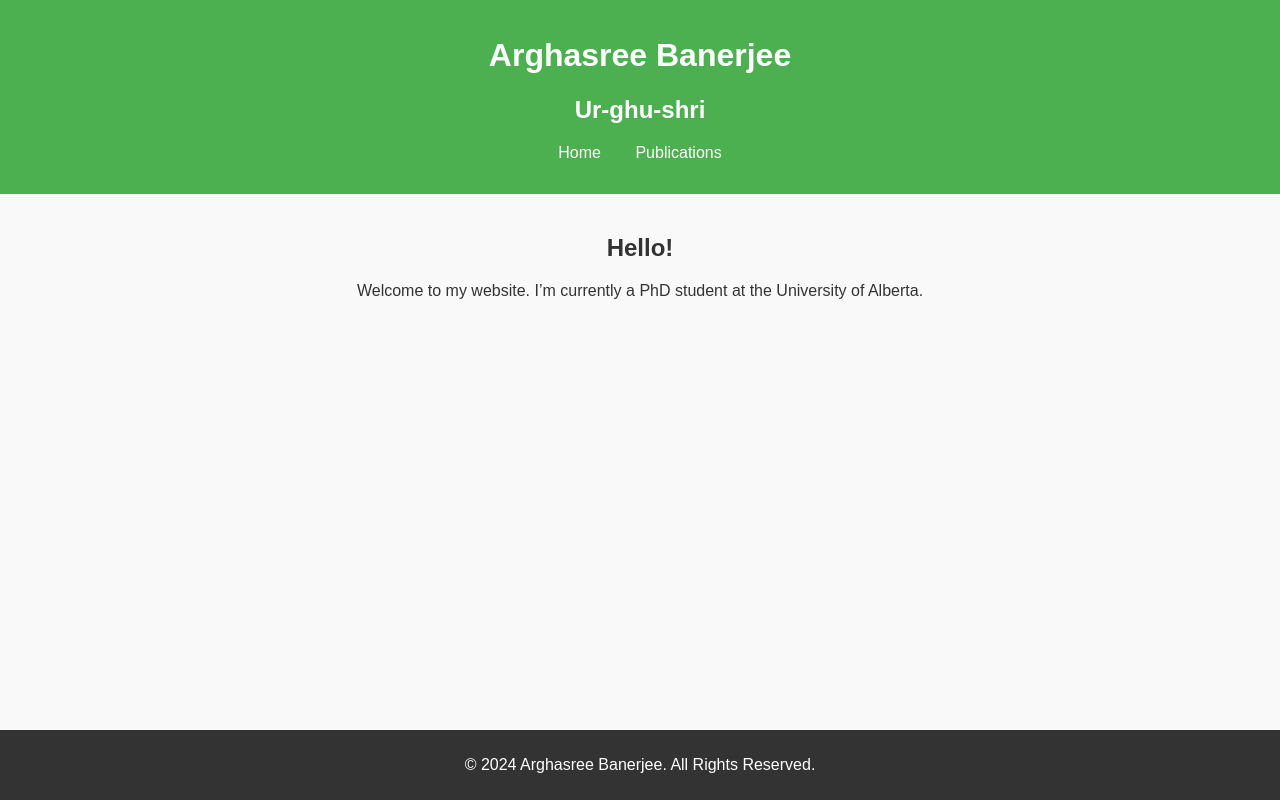
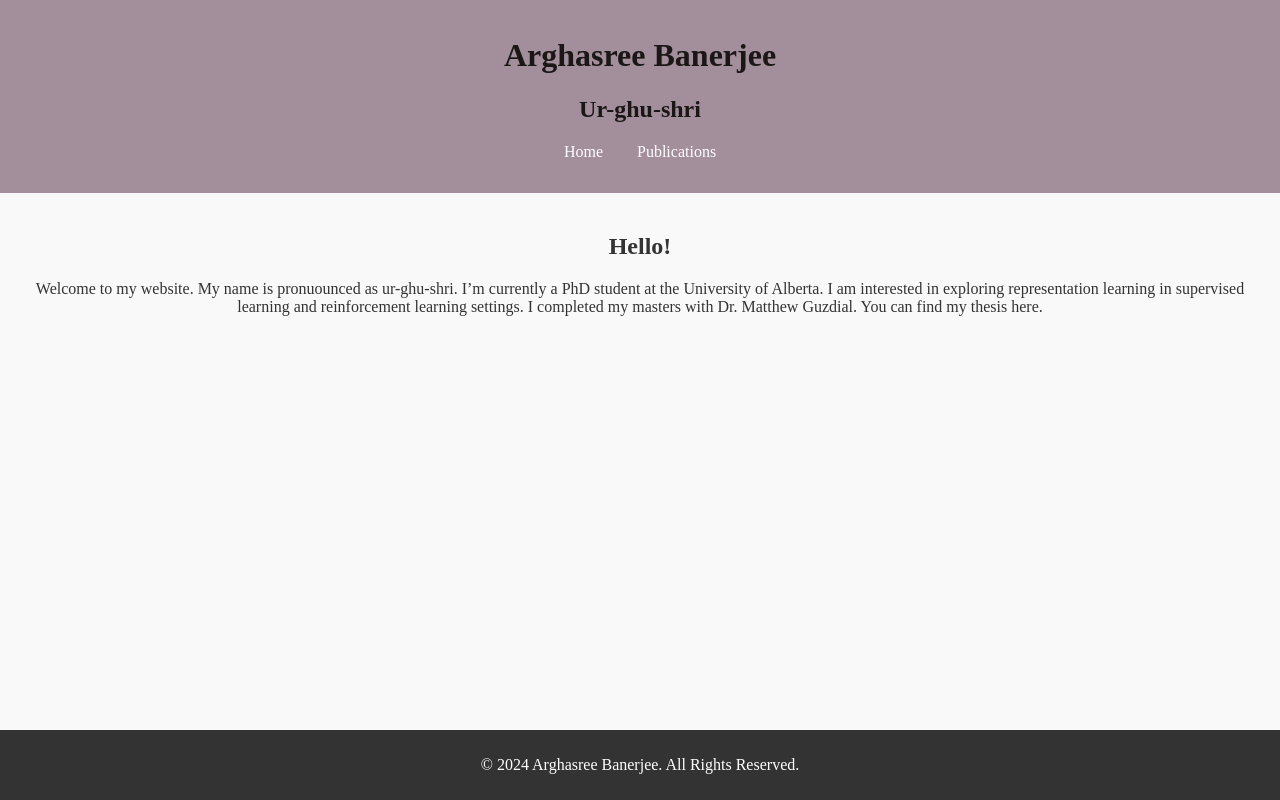
Before and after one commit to arghasree/arghasree.github.io, a plain HTML site: page index.html in a window 1280 px wide. Drawn offline with Linux system fonts and the light colour scheme.

Commit message:
Changed font, added body text

```diff
--- a/index.html
+++ b/index.html
@@ -19,7 +19,9 @@
     </header>
     <main>
         <h2>Hello!</h2>
-        <p>Welcome to my website. I’m currently a PhD student at the University of Alberta. </p>
+        <p>Welcome to my website. My name is pronuounced as ur-ghu-shri. I’m currently a PhD student at the University of Alberta.
+            I am interested in exploring representation learning in supervised learning and reinforcement learning settings.
+            I completed my masters with Dr. Matthew Guzdial. You can find my thesis here.</p>
     </main>
     <footer>
         <p>&copy; 2024 Arghasree Banerjee. All Rights Reserved.</p>
--- a/style.css
+++ b/style.css
@@ -1,5 +1,5 @@
 body {
-    font-family: Arial, sans-serif;
+    font-family: 'EB Garamond', serif;
     margin: 0;
     padding: 0;
     background-color: #f9f9f9;
@@ -7,8 +7,8 @@ body {
 }
 
 header {
-    background-color: #4CAF50;
-    color: white;
+    background-color: #a38e9b;
+    color: rgb(28, 23, 23);
     padding: 1em 0;
     text-align: center;
 }
```
